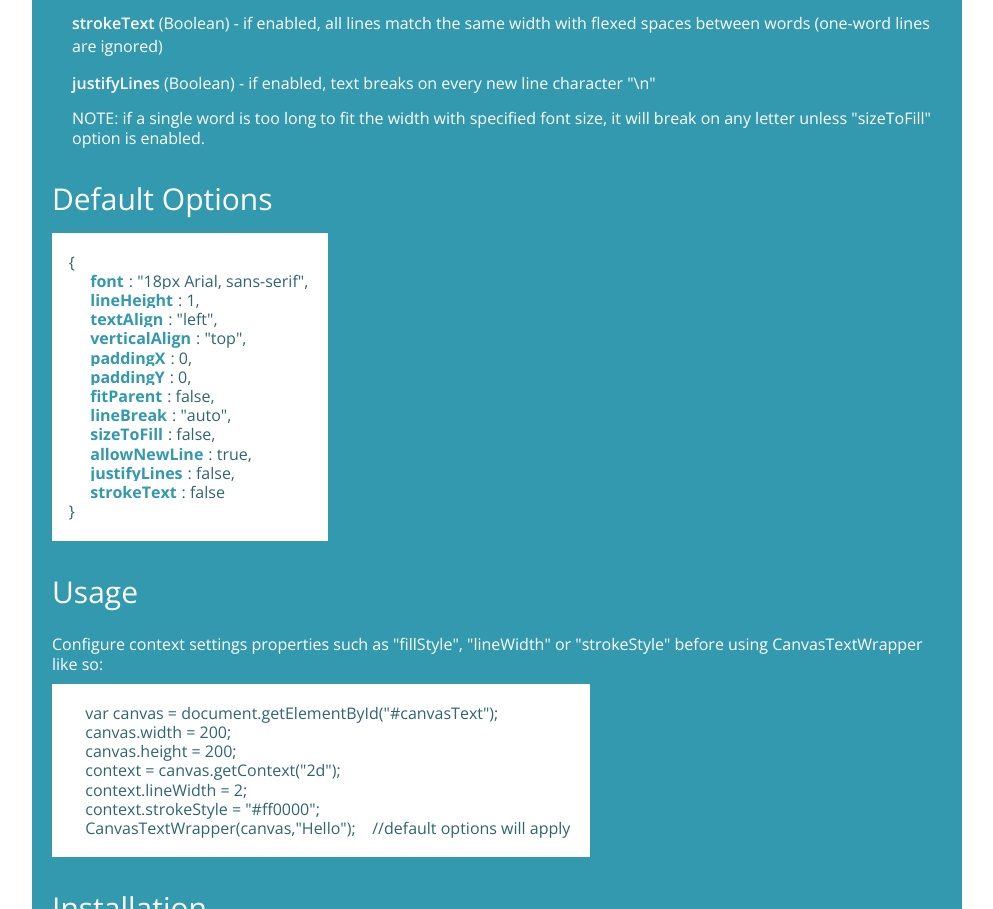
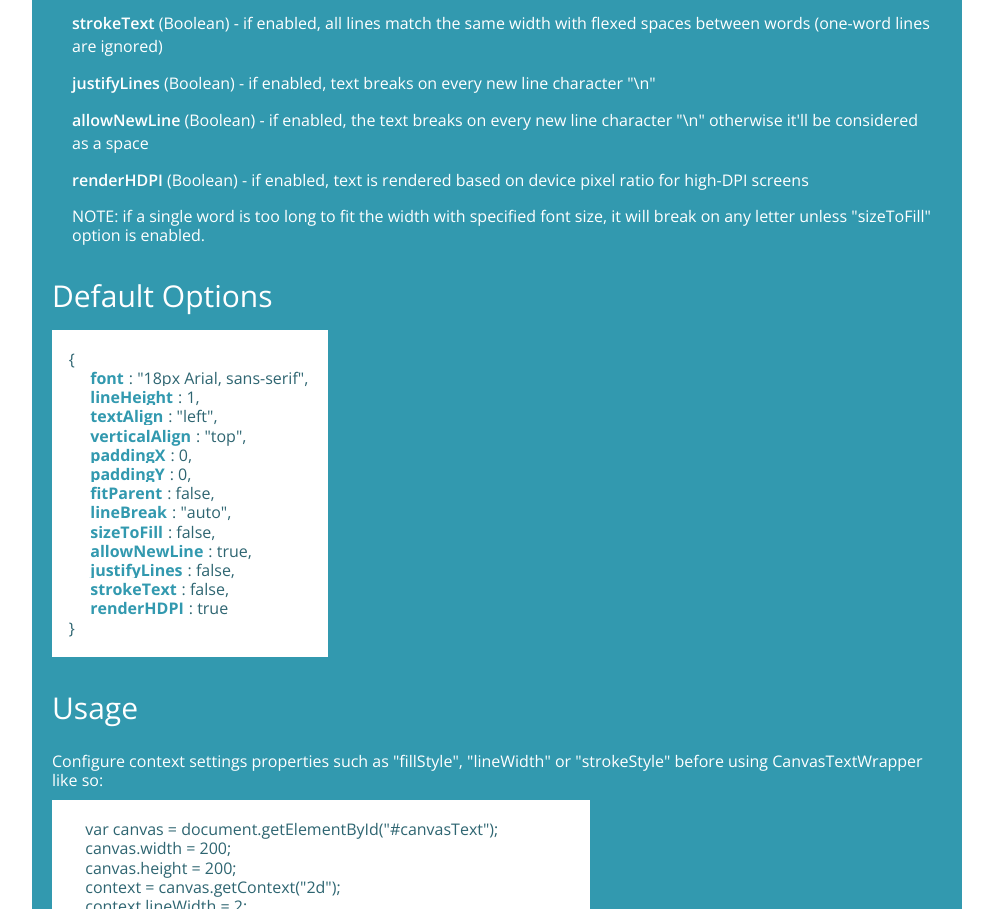
Before and after one commit to namniak/canvas-text-wrapper, a plain HTML site: page index.html in a window 1280 px wide. Shown: the part 1018-1927 px from the top of the page, without its empty margins (143-1136 px from the left). Drawn offline with nearby package versions, Linux system fonts and the light colour scheme.

Commit message:
updated html

```diff
--- a/index.html
+++ b/index.html
@@ -102,6 +102,15 @@
             <div class="emph">justifyLines</div>
             (Boolean) - if enabled, text breaks on every new line character "\n"
         </li>
+        <li>
+            <div class="emph">allowNewLine</div>
+            (Boolean) - if enabled, the text breaks on every new line character "\n" otherwise it'll be considered as a
+            space
+        </li>
+        <li>
+            <div class="emph">renderHDPI</div>
+            (Boolean) - if enabled, text is rendered based on device pixel ratio for high-DPI screens
+        </li>
         <p>
             NOTE: if a single word is too long to fit the width with specified font size, it will break on any letter
             unless "sizeToFill" option is enabled.
@@ -122,7 +131,8 @@
         <strong>sizeToFill</strong>: false,
         <strong>allowNewLine</strong>: true,
         <strong>justifyLines</strong>: false,
-        <strong>strokeText</strong>: false
+        <strong>strokeText</strong>: false,
+        <strong>renderHDPI</strong>: true
     }
     </pre>
 
```
